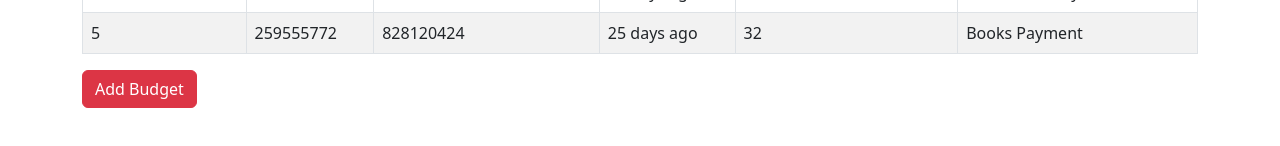
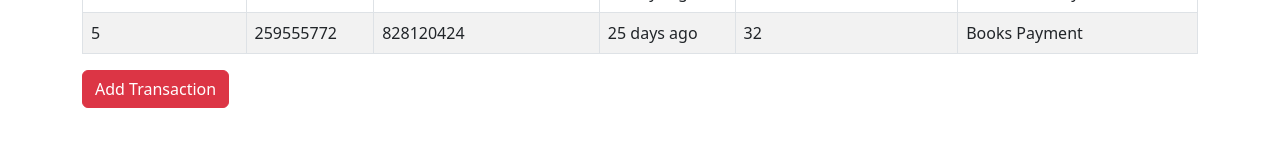
Before and after one commit to findtravishere/tt1_4, a React (Create React App) app in the folder frontend/: page /saving in a window 1280 px wide. Shown: the part 538-684 px from the top of the page. Built offline with nearby package versions, Linux system fonts and the light colour scheme.

Commit message:
change button name

```diff
--- a/frontend/src/components/home.js
+++ b/frontend/src/components/home.js
@@ -33,7 +33,7 @@ const Home = () => {
       </div>
       <Outlet />
       <Button variant="danger" onClick={() => setShowAddTransModal(true)}>
-        Add Budget
+        Add Transaction
       </Button>
       <TransModal show={showAddTransModal} handleClose={() => setShowAddTransModal(false)}/>
     </div>
```
